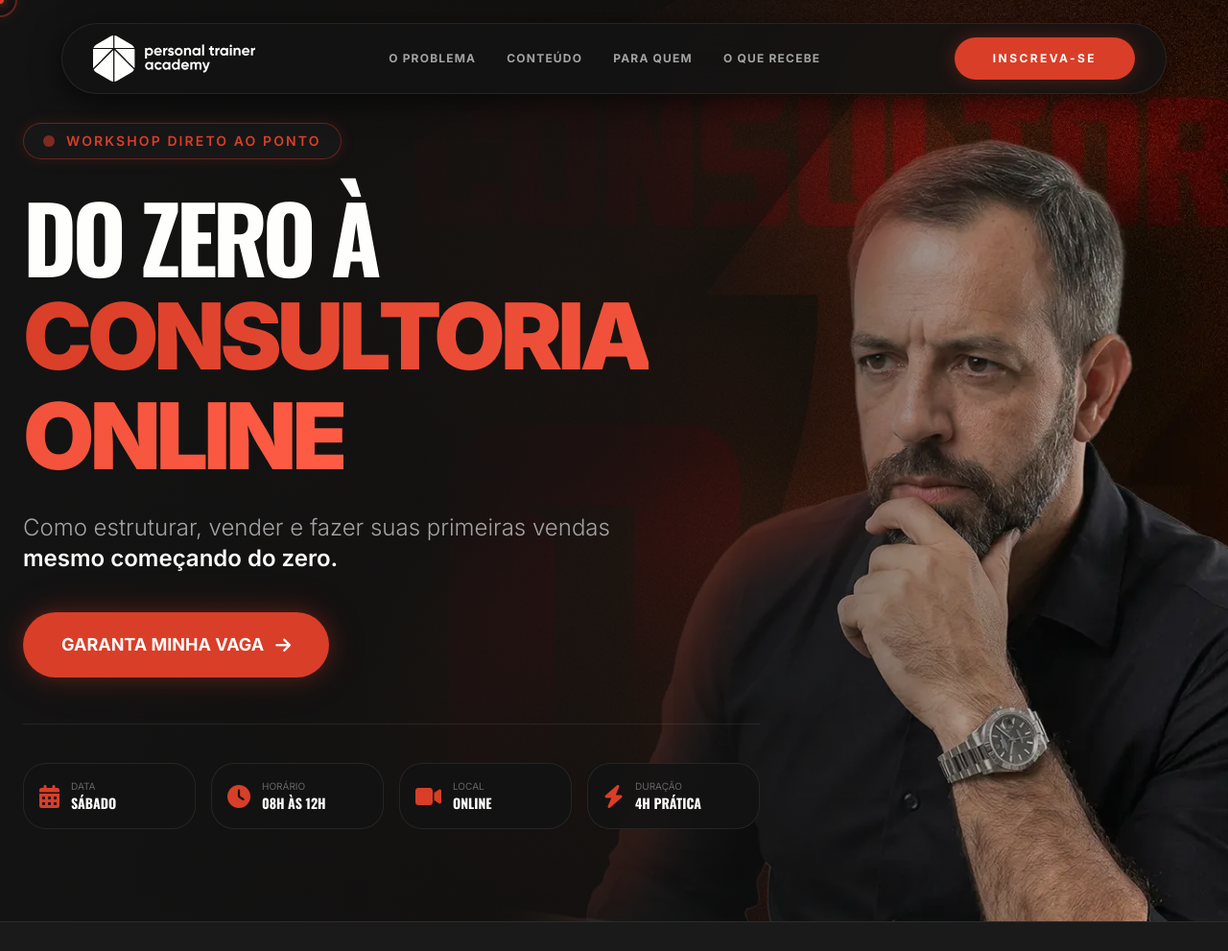
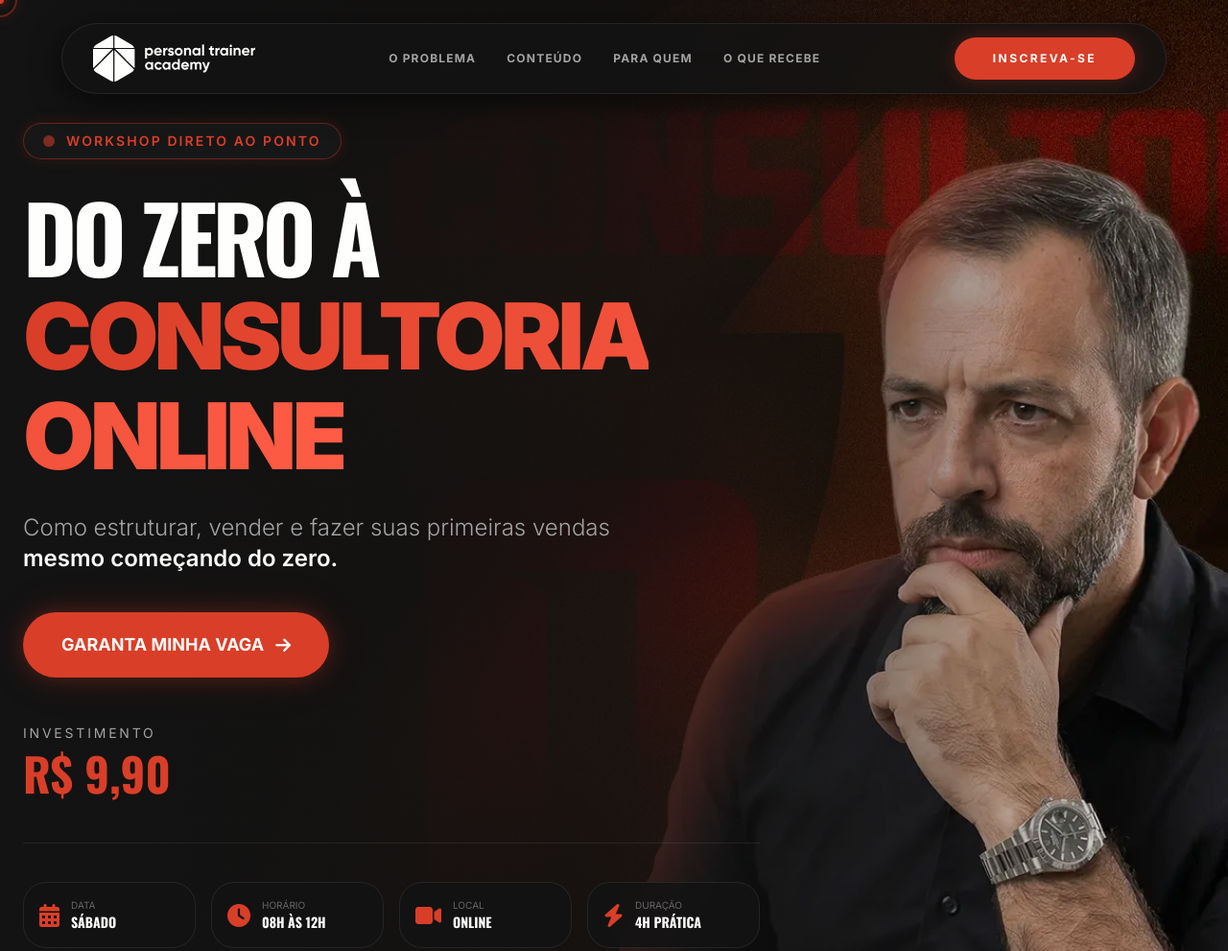
Before and after one commit to BryanJohn2901/do_zero_a_consultoria_online, a plain HTML site: page index.html in a window 1280 px wide. Shown: the top 991 px of the page at 96% size. Drawn offline with nearby package versions, Linux system fonts and the light colour scheme.

Commit message:
Atualização

```diff
--- a/index.html
+++ b/index.html
@@ -211,6 +211,10 @@
                         Garanta Minha Vaga <i class="fas fa-arrow-right group-hover:translate-x-1 transition-transform"></i>
                     </button>
                 </div>
+                <div class="mb-12">
+                    <p class="text-brand-textSecondary text-sm uppercase tracking-[0.2em] mb-2">Investimento</p>
+                    <p class="text-4xl md:text-5xl font-black text-brand-primary font-title">R$ 9,90</p>
+                </div>
 
                 <div class="grid grid-cols-2 md:grid-cols-4 gap-4 w-full max-w-4xl border-t border-brand-border pt-10 mx-auto md:mx-0 text-left">
                     <div class="glass-strong p-4 rounded-3xl flex items-center gap-3">
@@ -419,6 +423,10 @@
                     <p class="text-brand-textSecondary text-xl mb-8 font-light">Você pode continuar postando sem resultado, dependendo só do presencial e vendo outros crescerem no online...</p>
                     <p class="text-brand-textPrimary text-2xl font-semibold mb-10 leading-snug">Ou pode aprender o caminho certo e começar a construir uma nova fonte de renda.</p>
                     <div class="text-brand-primary font-black uppercase tracking-[0.25em] mb-12 text-sm">A decisão é sua.</div>
+                    <div class="mb-10">
+                        <p class="text-brand-textSecondary text-sm uppercase tracking-[0.2em] mb-2">Investimento</p>
+                        <p class="text-4xl md:text-5xl font-black text-brand-primary font-title">R$ 9,90</p>
+                    </div>
 
                     <button onclick="abrirPopup()" class="w-full sm:w-auto bg-brand-primary hover:bg-brand-primaryHover text-brand-textPrimary font-bold uppercase tracking-[0.1em] py-6 px-16 rounded-full transition-all duration-300 neon-glow hover:shadow-[0_15px_50px_rgba(217,62,40,0.6)] hover:-translate-y-1 inline-flex items-center justify-center gap-3 text-lg animate-[pulse_2s_infinite]">
                         Garanta Sua Vaga Agora <i class="fas fa-check-circle group-hover:scale-110 transition-transform"></i>
```
